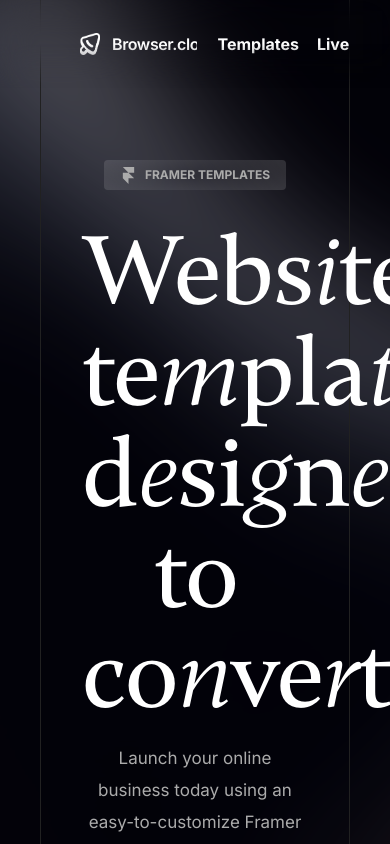
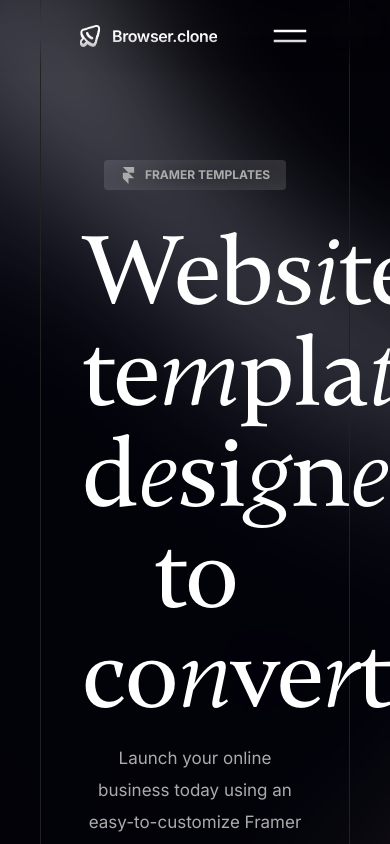
Before and after one commit to Rekaitoz/browser.supply-Clone, a Next.js app: page / in a window 390 px wide. Shown: the top 844 px of the page. Built offline with nearby package versions, Linux system fonts and the light colour scheme.

Commit message:
feat: enhance Navbar component with mobile responsiveness and button click handling

```diff
--- a/components/button.tsx
+++ b/components/button.tsx
@@ -80,6 +80,7 @@ export default function Button({
         return (
             <Link
                 href={href}
+                onClick={onClick}
                 className={classes}
             >
                 {content}
--- a/components/layout/navbar.tsx
+++ b/components/layout/navbar.tsx
@@ -1,16 +1,43 @@
 "use client";
+
+import { useEffect, useState } from "react";
+import Image from "next/image";
+import { HiX } from "react-icons/hi";
+import { BsTwitterX, BsYoutube } from "react-icons/bs";
 
 import { routes } from "@/config/routes";
 import Button from "../Button";
-import { BsTwitterX, BsYoutube } from "react-icons/bs";
-import Image from "next/image";
+import { LiaGripLinesSolid } from "react-icons/lia";
 
 export default function Navbar() {
+  const [isOpen, setIsOpen] = useState(false);
+
+  useEffect(() => {
+    document.body.style.overflow = isOpen ? "hidden" : "";
+    return () => {
+      document.body.style.overflow = "";
+    };
+  }, [isOpen]);
+
+  useEffect(() => {
+    const onResize = () => {
+      if (window.innerWidth >= 810) setIsOpen(false);
+    };
+
+    window.addEventListener("resize", onResize);
+    return () => window.removeEventListener("resize", onResize);
+  }, []);
 
   return (
-    <header className="fixed w-full top-0 z-50 py-5 px-10  mask-[linear-gradient(to_bottom,black_50%,transparent_100%)] backdrop-blur-lg ">
-      <div className="mx-auto flex  items-center justify-between px-10  max-w-sm tablet:max-w-3xl desktop:max-w-[1440px]">
-        <div className="flex items-center">
+    <header
+      className={`fixed inset-x-0 top-0 z-50 grid w-full backdrop-blur-lg transition-[grid-template-rows] ease-[cubic-bezier(0.22,1,0.36,1)] ${isOpen
+        ? "grid-rows-[auto_1fr] h-dvh duration-700"
+        : "grid-rows-[auto_0fr] h-auto mask-[linear-gradient(to_bottom,black_50%,transparent_100%)] duration-1000"
+        }`}
+    >
+      <div className="relative py-4 px-10">
+        <div className="mx-auto flex w-full px-10 max-w-md tablet:max-w-4xl desktop:max-w-[1440px] items-center justify-between">
+          <div className="flex min-w-0 items-center">
             <Image
               src="/images/logo/logo-1.avif"
               alt=""
@@ -22,29 +49,100 @@ export default function Navbar() {
             <Button
               href="/"
               paddingX="px-3"
-            className="text-[16px] font-semibold tracking-tight text-white "
+              paddingY="py-2"
+              className="truncate text-[16px] font-semibold tracking-tight text-white"
             >
               Browser.clone
             </Button>
           </div>
-        <nav aria-label="Main navigation">
+
+          <nav
+            aria-label="Main navigation"
+            className="hidden tablet:block"
+          >
             <ul className="flex items-center gap-0.5">
-
-            {routes.map(({ href, label }) => {
-
-              return (
+              {routes.map(({ href, label }) => (
                 <li key={href}>
-                  <Button className="font-bold text-[16px]" paddingX="px-2" href={href}>{label}</Button>
+                  <Button
+                    className="text-[16px] font-bold"
+                    paddingX="px-2"
+                    paddingY="py-2"
+                    href={href}
+                  >
+                    {label}
+                  </Button>
                 </li>
-              );
-            })}
+              ))}
             </ul>
           </nav>
-        <div className="flex gap-x-4 items-center">
-          <BsTwitterX size={20} />
-          <BsYoutube size={24} />
-          <Button className="font-bold text-[16px]" rounded bgColor="bg-[#1c1c1c]">Bundle</Button>
+
+          <div className="hidden items-center gap-x-4 tablet:flex">
+            <BsTwitterX size={20} aria-hidden />
+            <BsYoutube size={24} aria-hidden />
+            <Button
+              className="text-[16px] font-bold"
+              paddingX="px-4"
+              paddingY="py-2"
+              rounded
+              bgColor="bg-[#1c1c1c]"
+            >
+              Bundle
+            </Button>
           </div>
+
+          <button
+            type="button"
+            aria-label={isOpen ? "Close menu" : "Open menu"}
+            aria-expanded={isOpen}
+            aria-controls="mobile-navigation"
+            onClick={() => setIsOpen((open) => !open)}
+            className="flex h-10 w-10 shrink-0 items-center justify-center rounded-md text-white transition-colors hover:bg-white/10 focus-visible:outline focus-visible:outline-2 focus-visible:outline-offset-2 focus-visible:outline-white tablet:hidden"
+          >
+            {isOpen ? <HiX size={24} /> : <LiaGripLinesSolid size={42} />}
+          </button>
+        </div>
+      </div>
+
+      <div
+        id="mobile-navigation"
+        className="min-h-0 overflow-hidden"
+      >
+        <nav
+          aria-label="Mobile navigation"
+          className="mx-auto flex h-full min-h-full w-full max-w-md flex-col px-10 pb-8 pt-2 tablet:hidden"
+        >
+          <ul className="flex flex-col gap-1">
+            {routes.map(({ href, label }) => (
+              <li key={href}>
+                <Button
+                  href={href}
+                  className="w-full justify-start text-[15px] font-bold"
+                  paddingX="px-0"
+                  paddingY="py-3"
+                  onClick={() => setIsOpen(false)}
+                >
+                  {label}
+                </Button>
+              </li>
+            ))}
+          </ul>
+
+          <div className="mt-4 flex items-center gap-x-5 px-1 ">
+            <BsTwitterX size={20} aria-hidden />
+            <BsYoutube size={24} aria-hidden />
+          </div>
+
+          <Button
+            className="mt-10 w-full text-[15px] font-bold"
+            rounded
+            bgColor="bg-[#fff]"
+            textColor="text-black"
+            fullWidth
+            onClick={() => setIsOpen(false)}
+          >
+            Full-kit
+          </Button>
+        </nav>
       </div>
     </header>
   );
```
Lines whose indentation alone changed are shown as unchanged.
